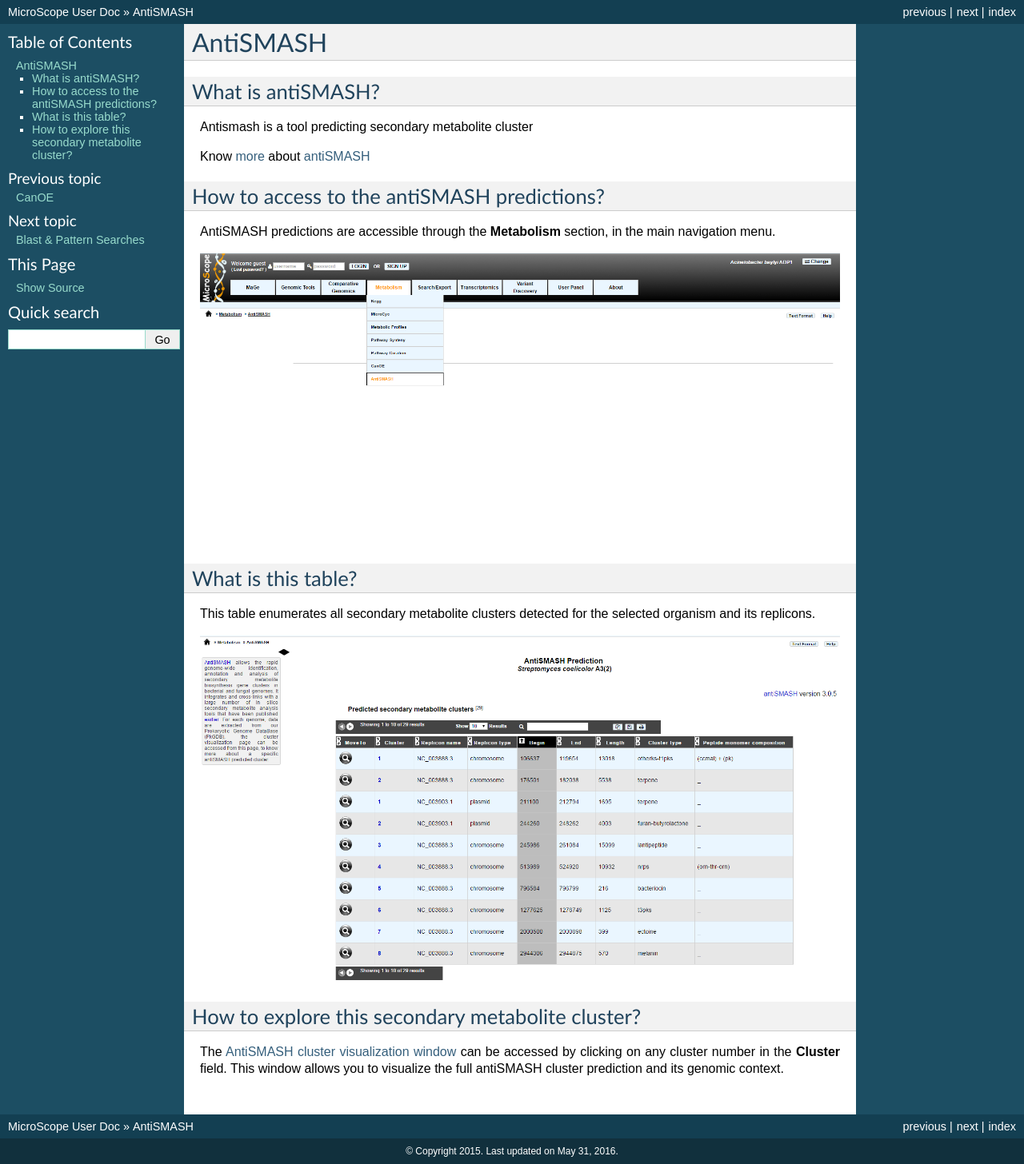
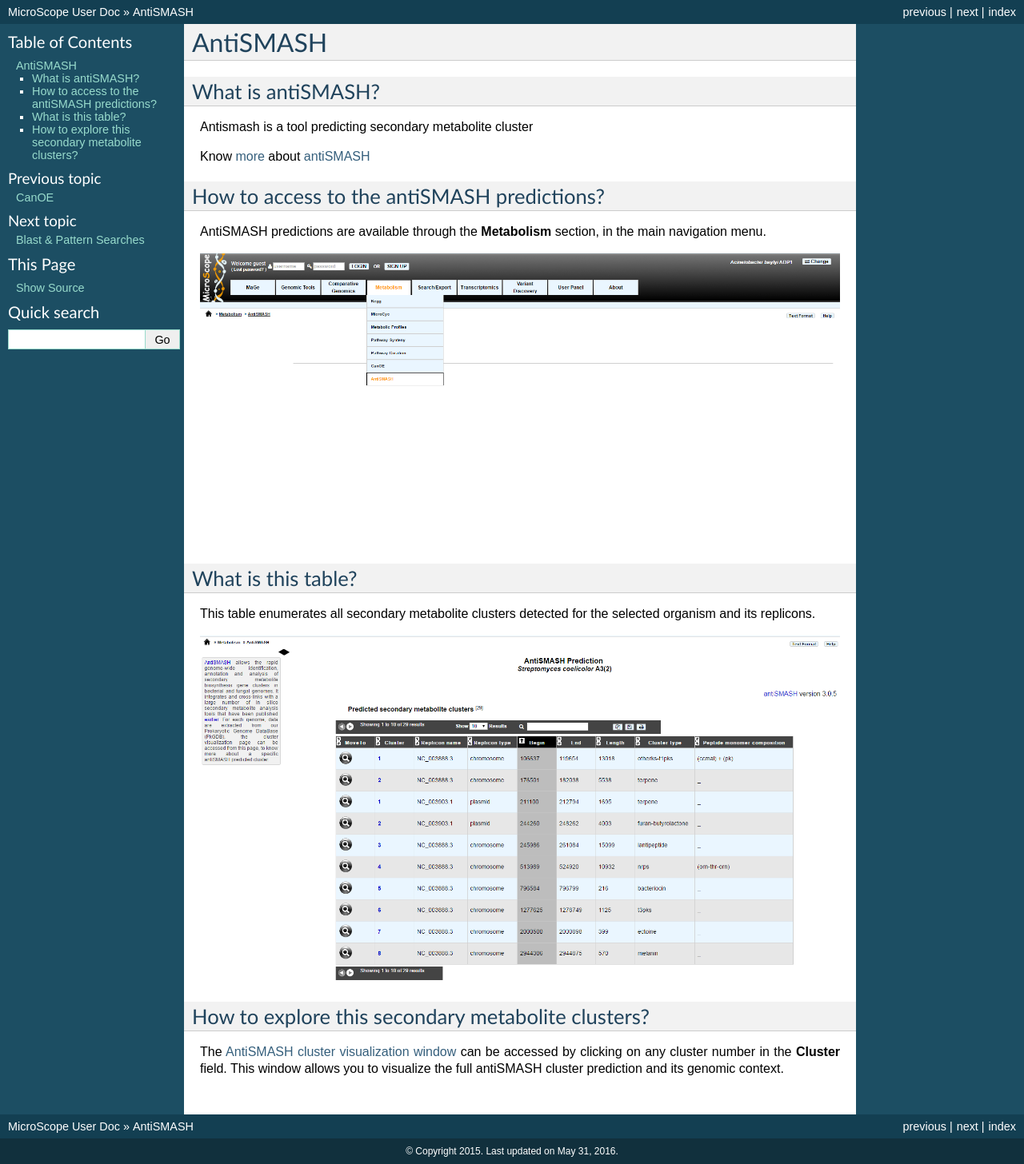
Before and after one commit to labgem/microscope-user-doc, a Sphinx documentation site: the page built from docs/content/metabolism/antismash.rst, in a window 1280 px wide. Shown: the whole page at 80% size. Built offline with Sphinx 7.4.7, drawn with Linux system fonts in a browser that asks for light colours; formulas are drawn with MathJax 3.

Commit message:
Update antismash.rst

```diff
--- a/docs/content/metabolism/antismash.rst
+++ b/docs/content/metabolism/antismash.rst
@@ -12,7 +12,7 @@
 How to access to the antiSMASH predictions?
 -----------------------------------------------
 
-AntiSMASH predictions are accessible through the **Metabolism** section, in the main navigation menu.
+AntiSMASH predictions are available through the **Metabolism** section, in the main navigation menu.
 
 .. image:: img/antiSMASH3_metabolism.PNG
 
@@ -24,7 +24,7 @@
 .. image:: img/antiSMASH._prediction.PNG
 
 
-How to explore this secondary metabolite cluster?
+How to explore this secondary metabolite clusters?
 ---------------------------------------
 
 The `AntiSMASH cluster visualization window <https://microscope.readthedocs.io/en/latest/content/metabolism/domainviewer.html>`_
```
